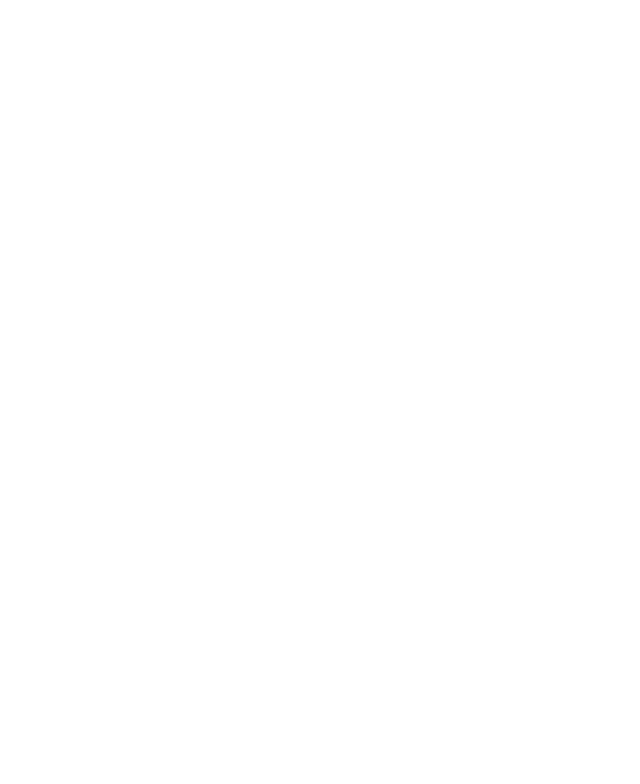
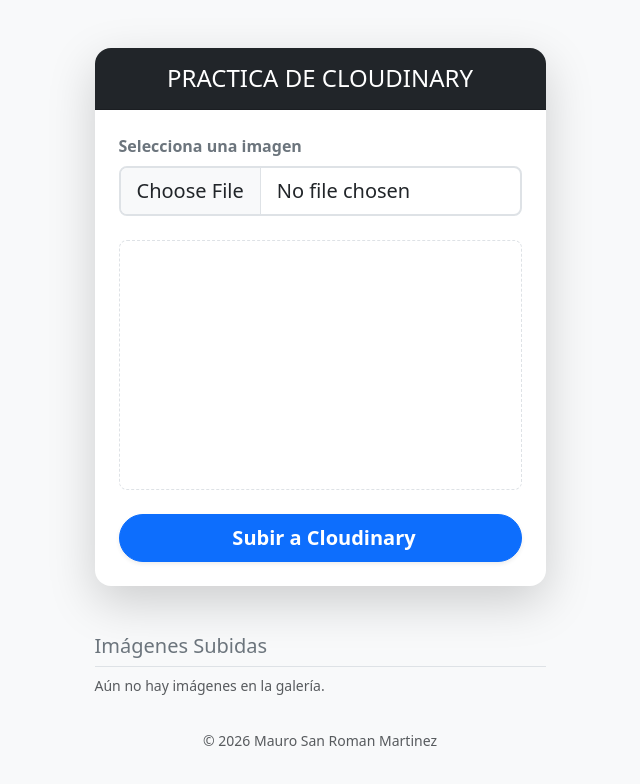
Before and after one commit to Mauro-San-Roman/Cloudinary_Practice_Upload, a plain HTML site: page index.html in a window 1280 px wide. Shown: the whole page, without its empty margins (320-960 px from the left). Drawn offline with nearby package versions, Linux system fonts and the light colour scheme.

Commit message:
Update: index.html
Estructura inicial del sitio

```diff
--- a/index.html
+++ b/index.html
@@ -1,12 +1,71 @@
 <!DOCTYPE html>
-<html lang="en">
+<html lang="es">
+
 <head>
     <meta charset="UTF-8">
     <meta name="viewport" content="width=device-width, initial-scale=1.0">
+    <title>Práctica Cloudinary</title>
+
+    <link href="https://cdn.jsdelivr.net/npm/bootstrap@5.3.2/dist/css/bootstrap.min.css" rel="stylesheet">
+
     <link rel="stylesheet" href="./style.css">
-    <title>Practica Cloudinary</title>
 </head>
-<body>
+
+<body class="bg-light">
+
+    <div class="container py-5">
+        <div class="row justify-content-center">
+            <div class="col-md-6 col-lg-5">
+
+                <div class="card shadow-lg border-0 rounded-4">
+                    <div class="card-header bg-dark text-white py-3 text-center rounded-top-4">
+                        <h1 class="h4 mb-0">PRACTICA DE CLOUDINARY</h1>
+                    </div>
+
+                    <div class="card-body p-4">
+
+                        <div class="mb-4">
+                            <label for="fileInput" class="form-label fw-bold text-secondary">
+                                Selecciona una imagen
+                            </label>
+                            <input type="file" id="fileInput" accept="image/*"
+                                class="form-control form-control-lg border-2">
+                        </div>
+
+                        <div class="preview-box mb-4 border rounded-3 bg-white d-flex align-items-center justify-content-center overflow-hidden"
+                            style="min-height: 250px; border-style: dashed !important;">
+                            <img src="" alt="Vista previa" id="imagen" class="img-fluid rounded shadow-sm"
+                                style="display: none; max-height: 240px;">
+                        </div>
+
+
+                        <div class="d-grid">
+                            <button id="btnUpload" class="btn btn-primary btn-lg rounded-pill fw-bold shadow-sm">
+                                <i class="bi bi-cloud-arrow-up-fill me-2"></i> Subir a Cloudinary
+                            </button>
+                        </div>
+
+                    </div>
+                </div>
+                <div class="mt-5">
+                    <h3 class="h5 text-secondary border-bottom pb-2">Imágenes Subidas</h3>
+                    <div id="galeria" class="row g-3">
+                        <p id="sin-imagenes" class="text-muted small">Aún no hay imágenes en la galería.</p>
+                    </div>
+                </div>
+
+                <p class="text-center mt-3 text-muted">
+                    <small>© 2026 Mauro San Roman Martinez</small>
+                </p>
+
+            </div>
+        </div>
+    </div>
     <script src="./main.js"></script>
+    <script src="https://cdn.jsdelivr.net/npm/bootstrap@5.3.2/dist/js/bootstrap.bundle.min.js"></script>
+
+
+
 </body>
+
 </html>
```
